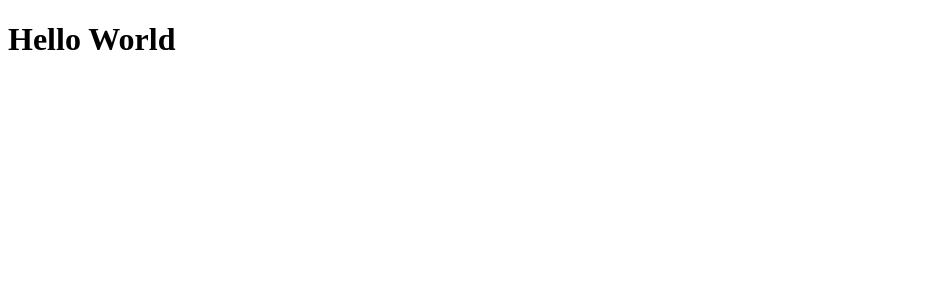
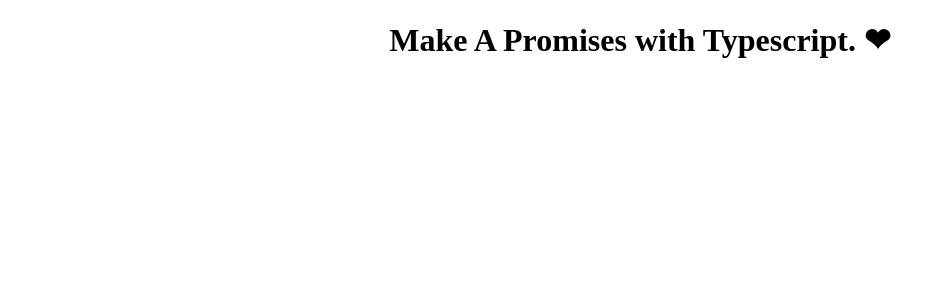
Before and after one commit to ajibade3210/typescript-in-react, a React (Create React App) app: page / in a window 1280 px wide. Shown: the top 300 px of the page, without its empty margins (0-946 px from the left). Built offline with nearby package versions, Linux system fonts and the light colour scheme.

Commit message:
Create Promise Using Typescript In React

```diff
--- a/src/App.tsx
+++ b/src/App.tsx
@@ -1,10 +1,26 @@
-import React from "react";
+import React, { useEffect } from "react";
 import "./App.css";
 
 function App() {
-  return <h1>Hello World</h1>;
+  useEffect(() => {
+    const pickEvenNumber = new Promise<number>((resolve, reject) => {
+      const isEvenNumber = Math.floor(Math.random() * 20);
+      if (isEvenNumber % 2 === 0) {
+        resolve(isEvenNumber);
+        return;
+      }
+      reject(isEvenNumber);
+    });
+    pickEvenNumber
+      .then((res) => console.log("Resolved: Even Number " + res))
+      .catch((err) => console.log("Rejected: Not Even Number", err));
+  }, []);
+
+  return (
+    <div className="App">
+      <h1>Make A Promises with Typescript. ❤</h1>
+    </div>
+  );
 }
 
-//add "Employee" component .....
-
 export default App;
```
Also changed, not shown: 1 other file (tests, documents, lock files or other folders).
